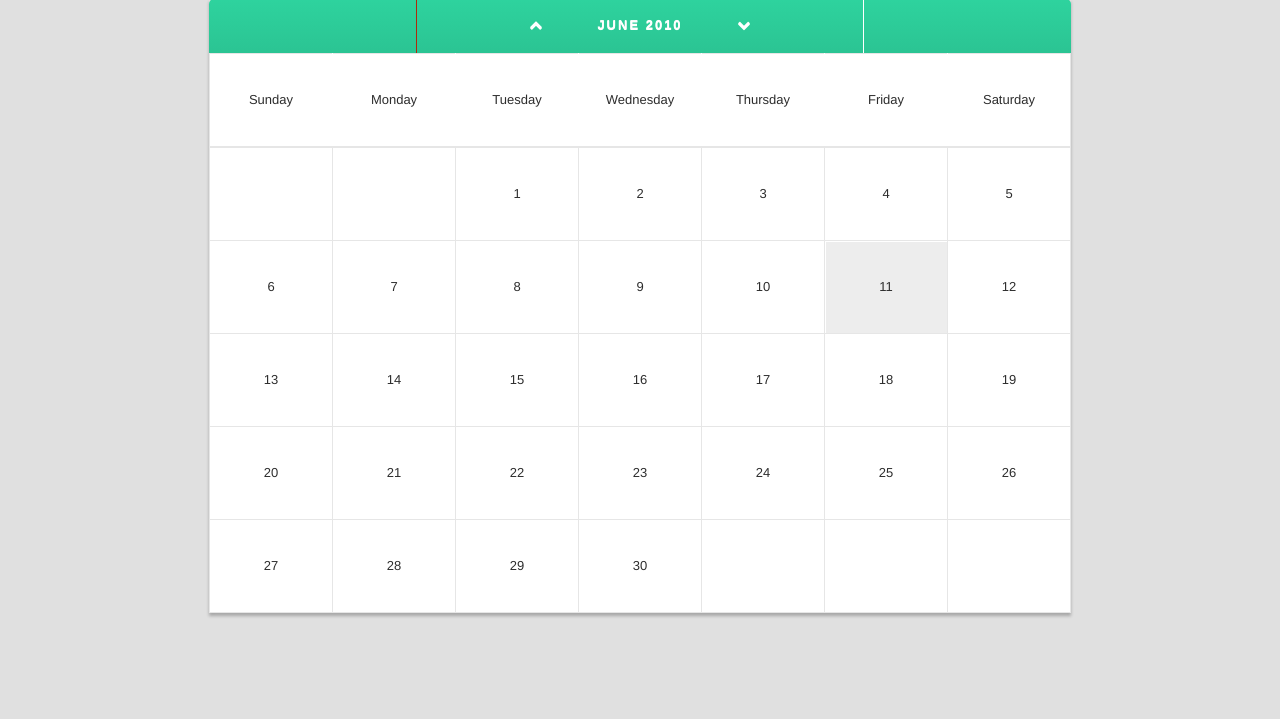
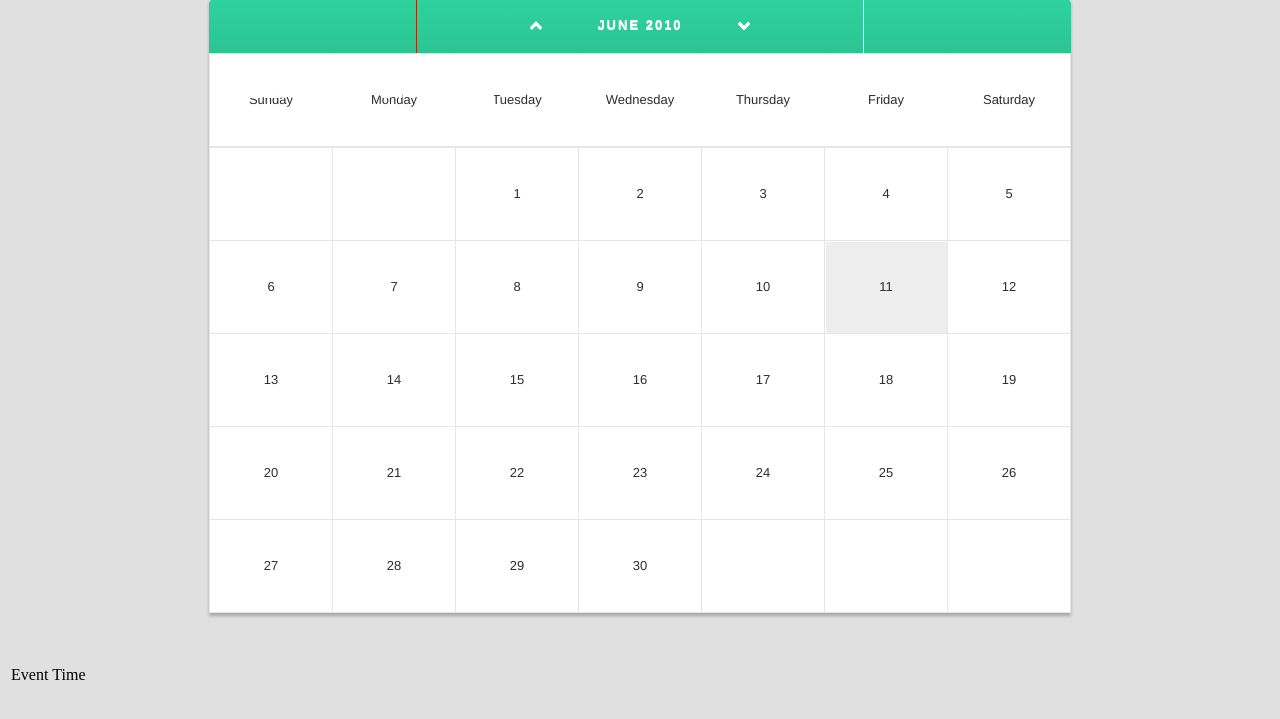
Before and after one commit to vshelke/calendar, a Django app: page / in a window 1280 px wide. Shown: the part 51-770 px from the top of the page. Run offline with Django 3.2, Linux system fonts and the light colour scheme; some libraries are stand-ins or nearby versions.

Commit message:
Added headlines and Event tags

```diff
--- a/ajax/templates/ajax/index.html
+++ b/ajax/templates/ajax/index.html
@@ -16,6 +16,9 @@
 
 			<span class="right button" id="next"> <i class="fa fa-chevron-down" aria-hidden="true"></i>
 </span>
+<h1> Calender for ToDo </h1>
+<p> Each day has one coloumn for scheduled events for that particular day </p>
+
 		</div>
 		<table id="days">
 			<tr>
@@ -38,6 +41,11 @@
 			</table>
 		</div>
 	</div>
+	<div >
+	<table id ="event">
+	<tr>
+	<td> Event </td>
+	<td> Time </td>
 </body>
 <script src="http://ajax.googleapis.com/ajax/libs/jquery/1.4.2/jquery.min.js"></script>
 <link href="https://maxcdn.bootstrapcdn.com/font-awesome/4.7.0/css/font-awesome.min.css" rel="stylesheet" integrity="sha384-wvfXpqpZZVQGK6TAh5PVlGOfQNHSoD2xbE+QkPxCAFlNEevoEH3Sl0sibVcOQVnN" crossorigin="anonymous">
```
